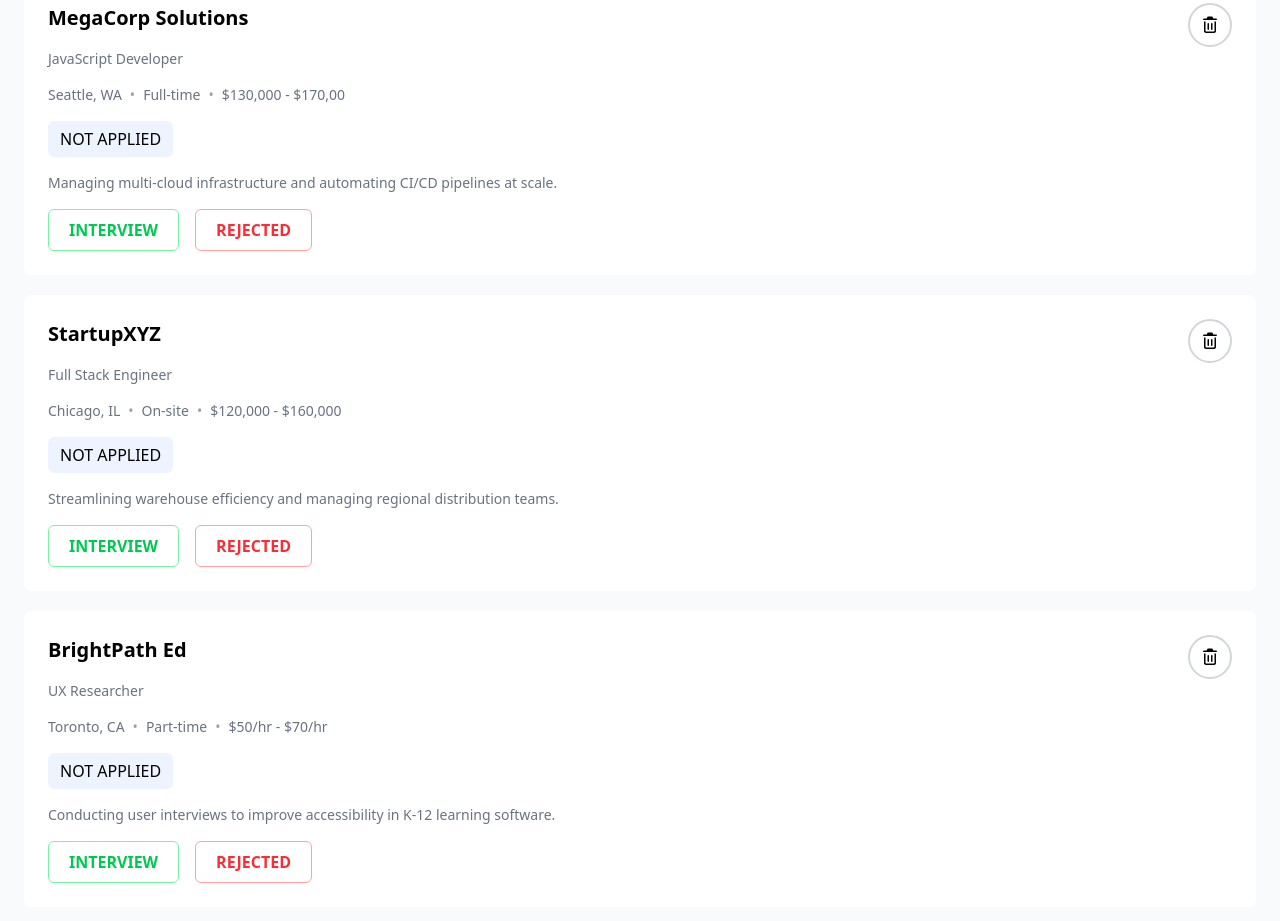
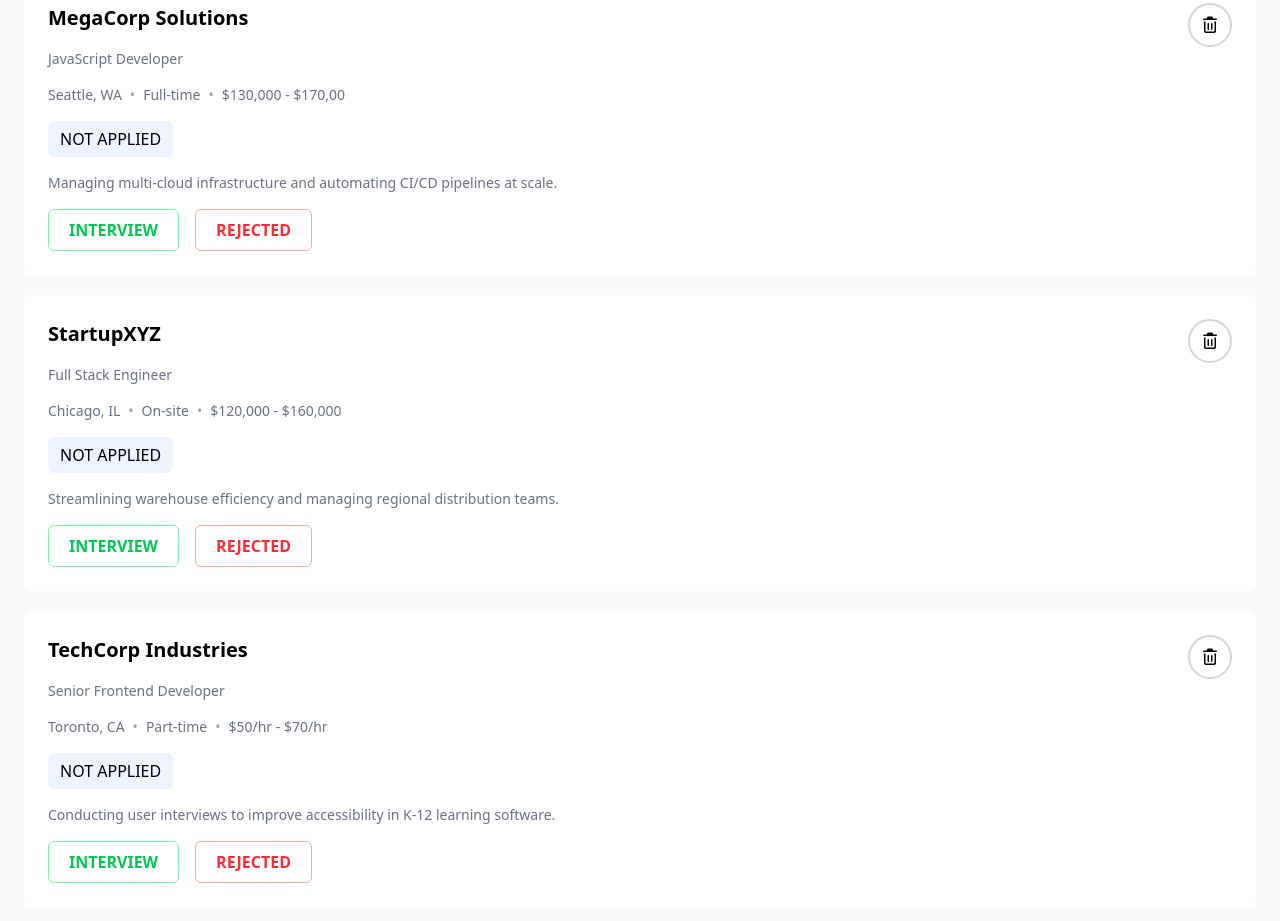
Before and after one commit to mir-md-rahim/B13-A4-Job-Tracker, a plain HTML site: page index.html in a window 1280 px wide. Shown: the part 1978-2899 px from the top of the page. Drawn offline with nearby package versions, Linux system fonts and the light colour scheme.

Commit message:
card 8 somthing is changed

```diff
--- a/index.html
+++ b/index.html
@@ -421,8 +421,12 @@
           <div class="flex justify-between bg-white p-6 rounded-lg">
             <!-- content -->
             <div class="space-y-4">
-              <h1 class="companyName font-bold text-[20px]">BrightPath Ed</h1>
-              <p class="position text-sm text-gray-500">UX Researcher</p>
+              <h1 class="companyName font-bold text-[20px]">
+                TechCorp Industries
+              </h1>
+              <p class="position text-sm text-gray-500">
+                Senior Frontend Developer
+              </p>
 
               <div class="flex text-sm text-gray-500">
                 <span class="location">Toronto, CA</span>
```
